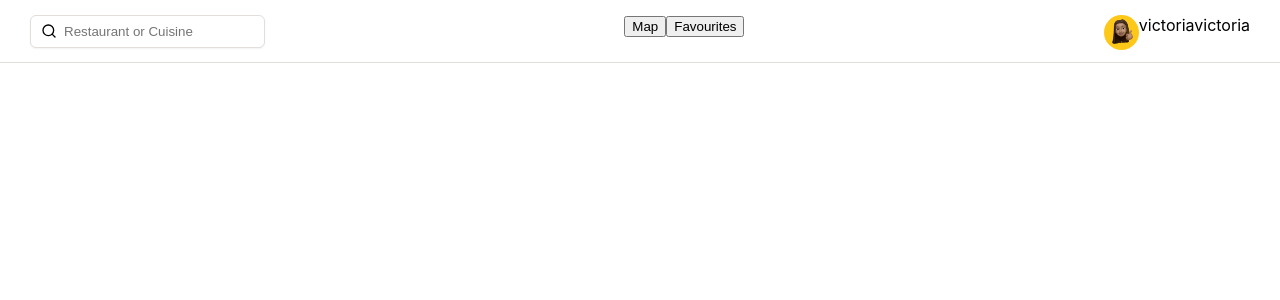
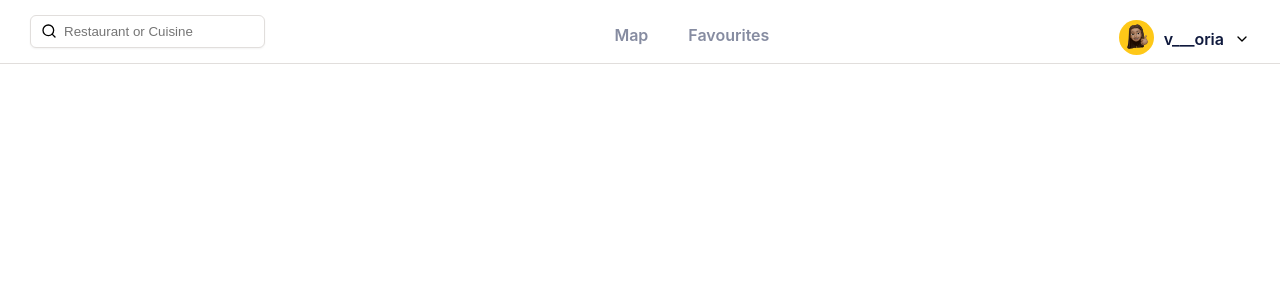
Before and after one commit to victhall/restaurant-app, a React (Create React App) app: page / in a window 1280 px wide. Shown: the top 300 px of the page. Built offline with nearby package versions, Linux system fonts and the light colour scheme.

Commit message:
finish navbar css

```diff
--- a/src/components/Navbar.js
+++ b/src/components/Navbar.js
@@ -1,5 +1,6 @@
 import classes from './Navbar.module.css'
 import SearchBar from './SearchBar'
+import { FiChevronDown } from "react-icons/fi"
 
 export default function Navbar() {
   return (
@@ -7,14 +8,14 @@ export default function Navbar() {
       <div>
         <SearchBar />
       </div>
-      <div>
-        <button>Map</button>
-        <button>Favourites</button>
+      <div className={classes.menu}>
+        <button className={classes['menu-btn']}>Map</button>
+        <button className={classes['menu-btn']}>Favourites</button>
       </div>
       <div className={classes.profile}>
-        <div><img className={classes.pfp} src='../../pfp.png' /></div>
-
-        <div>victoriavictoria</div>
+        <div className={classes['profile-img']}><img className={classes.pfp} src='../../pfp.png' /></div>
+        <div className={classes.username}>v___oria</div>
+        <FiChevronDown />
       </div>
     </nav>
   )
--- a/src/components/Navbar.module.css
+++ b/src/components/Navbar.module.css
@@ -4,15 +4,49 @@ width: 35px;
 border-radius: 50%;
 }
 
+.profile-img {
+  padding-right: 10px;
+}
+
 .navbar-container {
   display: flex;
   flex-direction: row;
-  justify-content:space-between;
+  justify-content: space-between;
   border-bottom: 1px solid #e1dedc;
-  padding: 15px 30px 8px 30px;
+  padding: 15px 30px 0px 30px;
 }
 
 .profile {
   display: flex;
   flex-direction: row;
+  align-items: center;
 }
+
+.username {
+  font-weight: 600;
+  color: #0f193d;
+  padding-right: 10px;
+}
+
+.menu-btn {
+	background: none;
+	color: #868ca1;
+	border: none;
+	padding: 10px 20px 15px 20px;
+	font: inherit;
+	cursor: pointer;
+	outline: inherit;
+  font-weight: 600;
+  border-bottom: 3px solid transparent;
+}
+
+.menu-btn:hover {
+color: #0f193d;
+border-bottom: 3px solid #ff7163;
+}
+
+.menu {
+  display: flex;
+  flex-direction: row;
+  align-items: center;
+}
```
